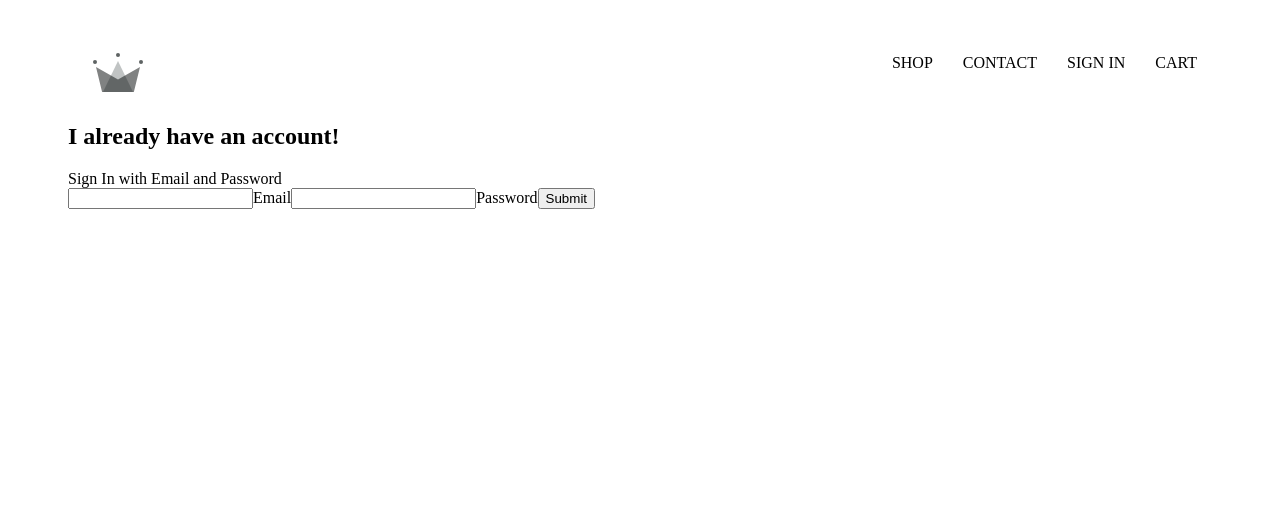
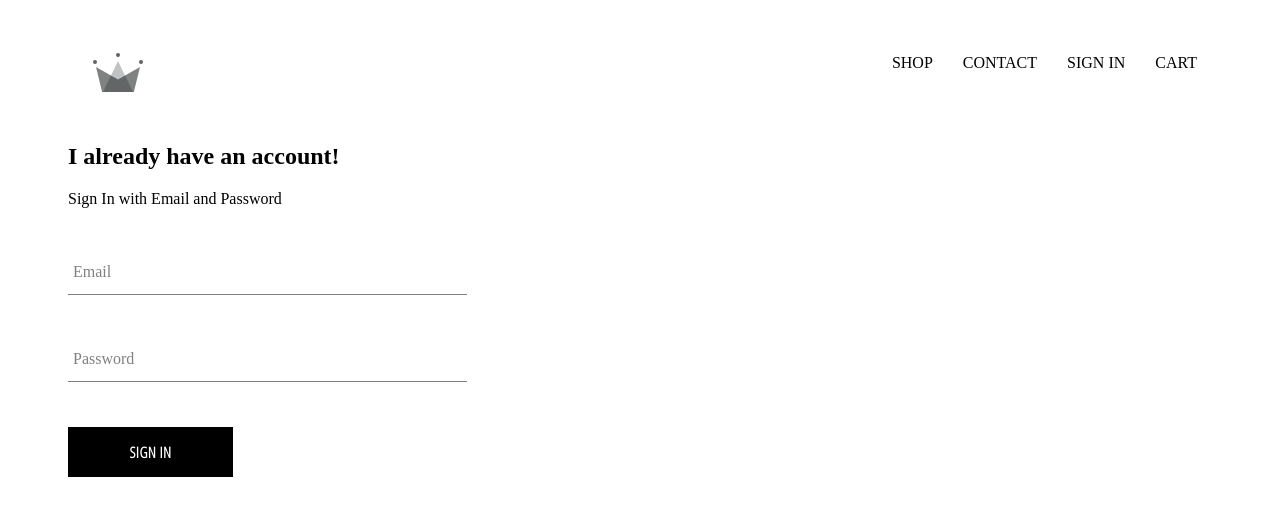
Before and after one commit to toobaali1/clothing-ecommerce, a React (Create React App) app: page /signin in a window 1280 px wide. Shown: the top 516 px of the page. Built offline with nearby package versions, Linux system fonts and the light colour scheme; a web font is replaced by a local one.

Commit message:
Add InputField and CustomButton components and style them

```diff
--- a/public/index.html
+++ b/public/index.html
@@ -16,6 +16,7 @@
     -->
     <link rel="manifest" href="%PUBLIC_URL%/manifest.json" />
     <link href="https://fonts.googleapis.com/css2?family=Arima+Madurai&display=swap" rel="stylesheet">
+    <link href="https://fonts.googleapis.com/css2?family=Open+Sans+Condensed:wght@300&display=swap" rel="stylesheet">
     <!--
       Notice the use of %PUBLIC_URL% in the tags above.
       It will be replaced with the URL of the `public` folder during the build.
--- /dev/null
+++ b/src/components/custom-button/custom-button.component.jsx
@@ -0,0 +1,12 @@
+import React from "react";
+import "./custom-button.styles.scss";
+
+const CustomButton = ({children, ...otherProps}) => {
+    return (
+        <button className="custom-button" {...otherProps}>
+            {children}
+        </button>
+    );
+}
+
+export default CustomButton;
--- /dev/null
+++ b/src/components/custom-button/custom-button.styles.scss
@@ -0,0 +1,22 @@
+.custom-button {
+	min-width: 165px;
+	width: auto;
+	height: 50px;
+	letter-spacing: 0.5px;
+	line-height: 50px;
+	padding: 0 35px 0 35px;
+	font-size: 15px;
+	background-color: black;
+	color: white;
+	text-transform: uppercase;
+	font-family: 'Open Sans Condensed', sans-serif;
+	font-weight: bolder;
+	border: none;
+	cursor: pointer;
+
+	&:hover {
+		background-color: white;
+		color: black;
+		border: 1px solid black;
+	}
+}
--- /dev/null
+++ b/src/components/input-field/input-field.component.jsx
@@ -0,0 +1,18 @@
+import React from "react";
+import "./input-field.styles.scss";
+
+const Input = ({handleChange, label, ...otherProps}) =>{
+    return (
+        <div className="group">
+            <input className="form-input" onChange={handleChange} {...otherProps} />
+
+           {label &&
+
+            <label className={`${otherProps.value.length && "shrink"} form-input-label`}>{label}</label>
+
+           }
+        </div>
+    );
+}
+
+export default Input;
--- /dev/null
+++ b/src/components/input-field/input-field.styles.scss
@@ -0,0 +1,54 @@
+$sub-color: grey;
+$main-color: black;
+
+@mixin shrinkLabel {
+	top: -14px;
+	font-size: 12px;
+	color: $main-color;
+}
+
+.group {
+	position: relative;
+	margin: 45px 0;
+
+	.form-input {
+		background: none;
+		background-color: white;
+		color: $sub-color;
+		font-size: 18px;
+		padding: 10px 10px 10px 5px;
+		display: block;
+		width: 100%;
+		border: none;
+		border-radius: 0;
+		border-bottom: 1px solid $sub-color;
+		margin: 25px 0;
+
+		&:focus {
+			outline: none;
+		}
+
+		&:focus ~ .form-input-label {
+			@include shrinkLabel();
+		}
+	}
+
+	input[type='password'] {
+		letter-spacing: 0.3em;
+	}
+
+	.form-input-label {
+		color: $sub-color;
+		font-size: 16px;
+		font-weight: normal;
+		position: absolute;
+		pointer-events: none;
+		left: 5px;
+		top: 10px;
+		transition: 300ms ease all;
+
+		&.shrink {
+			@include shrinkLabel();
+		}
+	}
+}
--- a/src/components/sign-in/sign-in.component.jsx
+++ b/src/components/sign-in/sign-in.component.jsx
@@ -1,5 +1,7 @@
 import React from "react";
 import "./sign-in.styles.scss";
+import Input from "../input-field/input-field.component";
+import CustomButton from "../custom-button/custom-button.component";
 
 class SignIn extends React.Component{
     constructor(){
@@ -30,13 +32,25 @@ class SignIn extends React.Component{
                 <h2>I already have an account!</h2>
                 <span>Sign In with Email and Password</span>
 
-                <form>
-                    <input type="email" name="email" value={this.state.email} onChange={this.handleChange} onSubmit={this.handleSubmit} required/>
-                    <label>Email</label>
-                    <input type="password" name="password" value={this.state.password} onChange={this.handleChange} onSubmit={this.handleSubmit}  required/>
-                    <label>Password</label>
-                    <input type="submit" />
+                <form onSubmit={this.handleSubmit}>
+                    <Input type="email"
+                        name="email"
+                        value={this.state.email}
+                        onChange={this.handleChange}
+                        label="Email"
+                        required
+                    />
 
+                    <Input type="password"
+                        name="password"
+                        value={this.state.password}
+                        onChange={this.handleChange}
+                        label="Password"
+                        required
+                    />
+
+                    {/* <input type="submit" /> */}
+                    <CustomButton type="submit">Sign In</CustomButton>
                 </form>
             </div>
         );
--- a/src/components/sign-in/sign-in.styles.scss
+++ b/src/components/sign-in/sign-in.styles.scss
@@ -0,0 +1,9 @@
+.sign-in {
+	width: 30vw;
+	display: flex;
+	flex-direction: column;
+
+	.title {
+		margin: 10px 0;
+	}
+}
```
